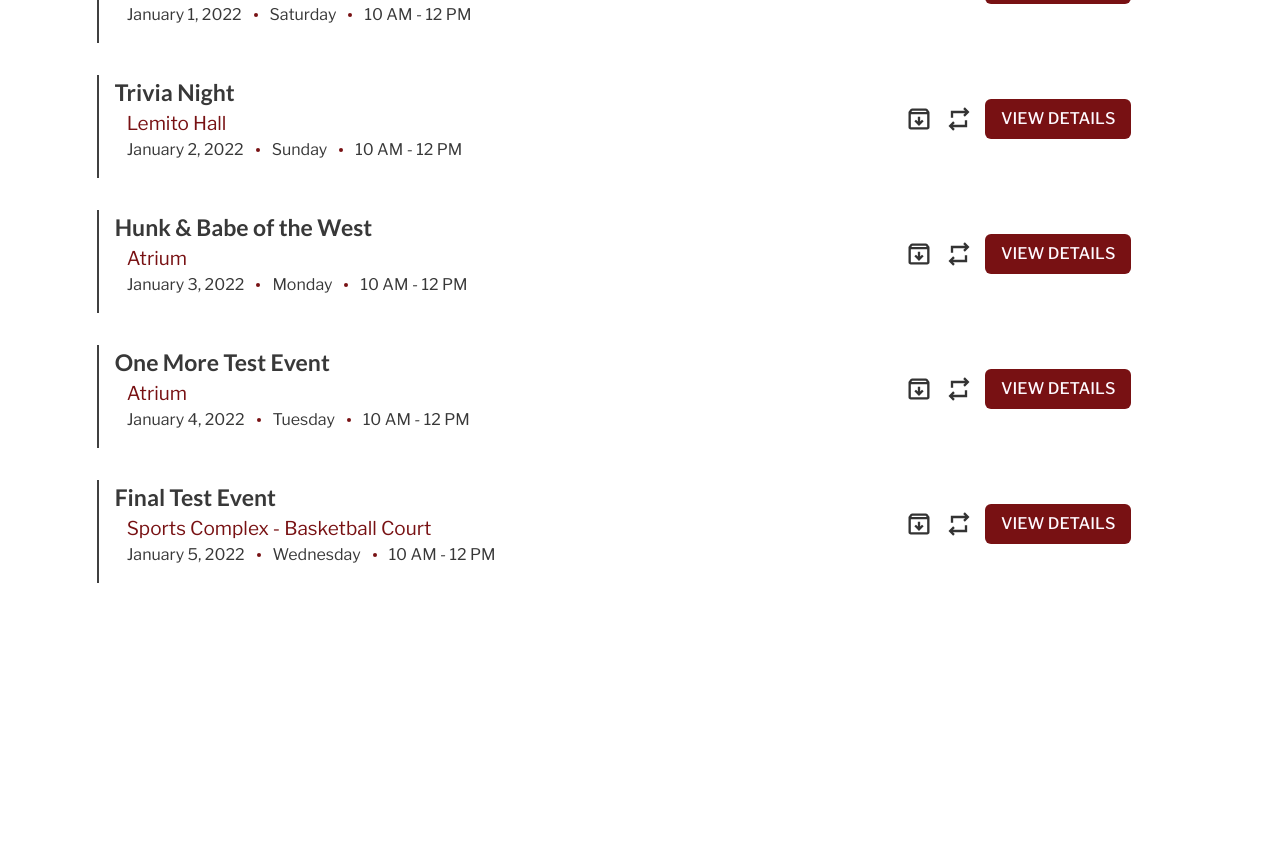
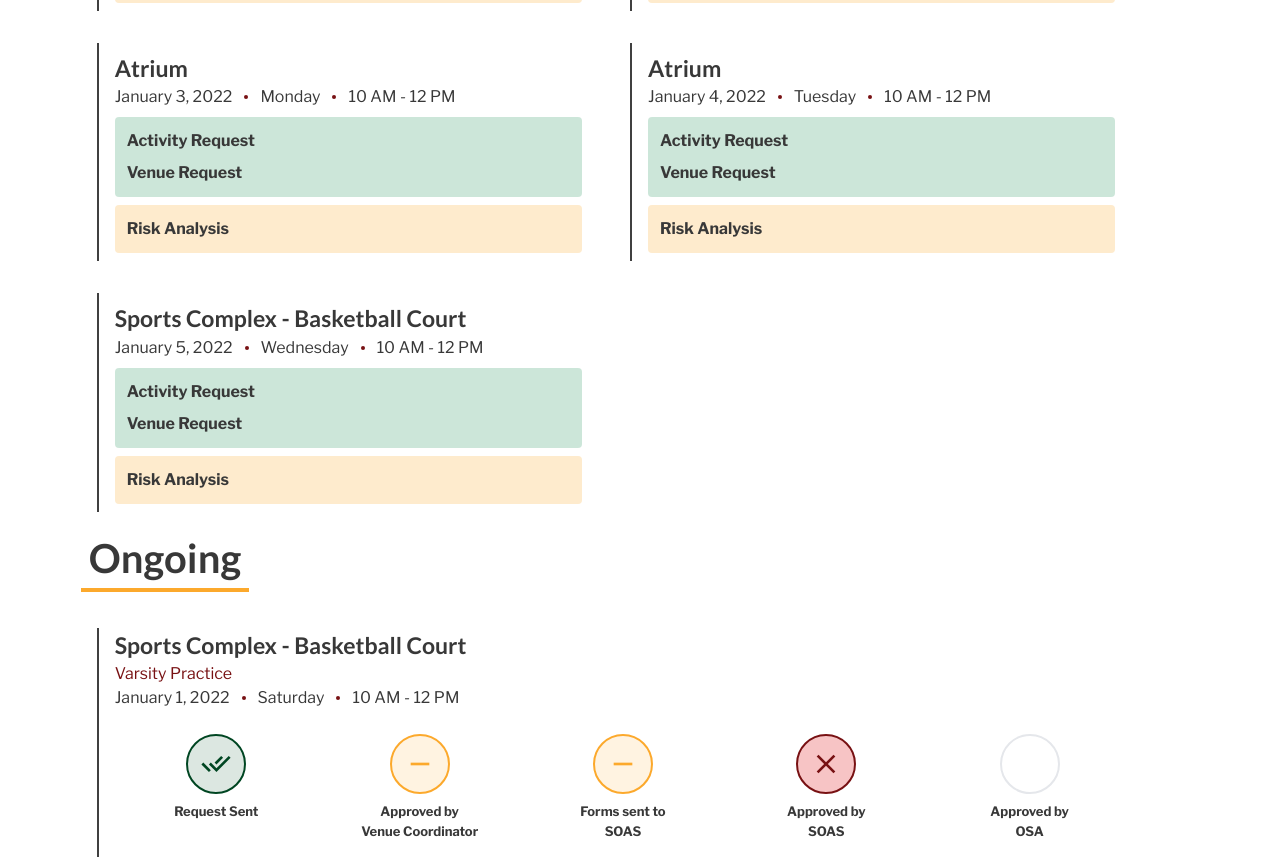
Before and after one commit to sharmaigne/frs-127, a Next.js app: page /requests in a window 1280 px wide. Shown: the part 380-1239 px from the top of the page. Before the commit the page ends 1031 px from the top, so only its background shows below. Built offline with nearby package versions, Linux system fonts and the light colour scheme.

Commit message:
feat: add drafts section for user/requests

```diff
--- /dev/null
+++ b/app/(user)/requests/DraftRequest.tsx
@@ -0,0 +1,57 @@
+import { testFacilities } from "../testRequests";
+import { Facility, Request } from "@/lib/types";
+
+import { Button } from "@/components/ui/button";
+import Icon from "@/components/Icon";
+import archiveIcon from "@/public/icons/archive.svg";
+import repeatIcon from "@/public/icons/repeat.svg";
+
+import DateLine from "./Date";
+
+const DraftRequest = ({ request }: { request: Request["Row"] }) => {
+  const getFacilityName = () => {
+    // TODO: change into actual query
+    const facilityName = testFacilities.filter((facility) => {
+      return facility.facility_id === request.facility_id;
+    })[0]?.name;
+
+    return facilityName ? facilityName : "Facility Name";
+  };
+
+  const greenCircle = (
+    <span className="rounded-full w-3 h-3 border border-darker bg-secondary-500" />
+  );
+  const yellowCircle = (
+    <span className="rounded-full w-3 h-3 border border-darker bg-accent-500" />
+  );
+  const defaultCircle = (
+    <span className="rounded-full w-3 h-3 border border-darker bg-text-200" />
+  );
+
+  return (
+    <div className="rounded-lg p-4 hover:bg-dark/10 min-w-[50%]">
+      <div className="border-l-2 border-darker px-4 py-2">
+        <h5 className="font-bold">{getFacilityName()}</h5>
+        <DateLine
+          dateStart={request.timestamp_start}
+          dateEnd={request.timestamp_end}
+        />
+        <div className="rounded bg-secondary-500/20 p-3 mt-2">
+          <div className="flex items-center gap-2">
+            <p className="font-bold">Activity Request</p>
+          </div>
+          <div className="flex items-center gap-2 mt-2">
+            <p className="font-bold">Venue Request</p>
+          </div>
+        </div>
+        <div className="rounded bg-accent-100 p-3 mt-2">
+          <div className="flex items-center gap-2">
+            <p className="font-bold">Risk Analysis</p>
+          </div>
+        </div>
+      </div>
+    </div>
+  );
+};
+
+export default DraftRequest;
--- a/app/(user)/requests/PastEvent.tsx
+++ b/app/(user)/requests/PastEvent.tsx
@@ -27,7 +27,7 @@ const PastEvent = ({ request }: { request: Request["Row"] }) => {
         <div>
           <h5 className="font-bold">{request.event_name}</h5>
           <div className="flex-col pl-3">
-            <p className="text-lg text-primary">{getFacilityName()}</p>
+            <p className="text-primary">{getFacilityName()}</p>
             <DateLine
               dateStart={request.timestamp_start}
               dateEnd={request.timestamp_end}
--- a/app/(user)/requests/ProgressIcon.tsx
+++ b/app/(user)/requests/ProgressIcon.tsx
@@ -40,7 +40,7 @@ const ProgressIcon = ({ status }: { status: string }) => {
     },
     default: {
       border: "border-darker",
-      bg: "bg-text-50",
+      bg: "bg-text-300",
     },
   };
 
--- a/app/(user)/requests/page.tsx
+++ b/app/(user)/requests/page.tsx
@@ -1,27 +1,45 @@
 /* NOTE: lato is not working for some reason */
 import { testRequests } from "../testRequests";
 import { Button } from "@/components/ui/button";
+
+import DraftRequest from "./DraftRequest";
+import OngoingRequest from "./OngoingRequest";
 import PastEvent from "./PastEvent";
 
 const RequestsPage = () => {
+  // change to query result
+  const requests = testRequests;
+
   return (
     <div className="flex justify-center">
       <div className="flex-col gap-6 m-8 w-10/12 -ml-5">
-        <div className="flex gap-4">
-          <div className="border-primary border-b-4 w-fit px-2">
-            <h2 className="font-bold">Drafts</h2>
-          </div>
+        <div className="border-primary border-b-4 w-fit px-2">
+          <h2 className="font-bold">Drafts</h2>
         </div>
+        <div className="flex flex-wrap">
+          {/* GET requests that are still drafts */}
+          {requests.map((request) => {
+            return <DraftRequest request={request} />;
+          })}
+        </div>
+
         <div className="border-accent border-b-4 w-fit px-2">
           <h2 className="font-bold">Ongoing</h2>
         </div>
+        <div className="my-5">
+          {/* GET requests that are pending */}
+          {requests.map((request) => {
+            return <OngoingRequest request={request} />;
+          })}
+        </div>
+
         <div className="border-secondary border-b-4 w-fit px-2">
           <h2 className="font-bold">Past Events</h2>
         </div>
         <div className="my-5">
           {/* GET requests that have been cancelled or approved
           how to check if cancelled? add status */}
-          {testRequests.map((request) => {
+          {requests.map((request) => {
             return <PastEvent request={request} />;
           })}
         </div>
```
